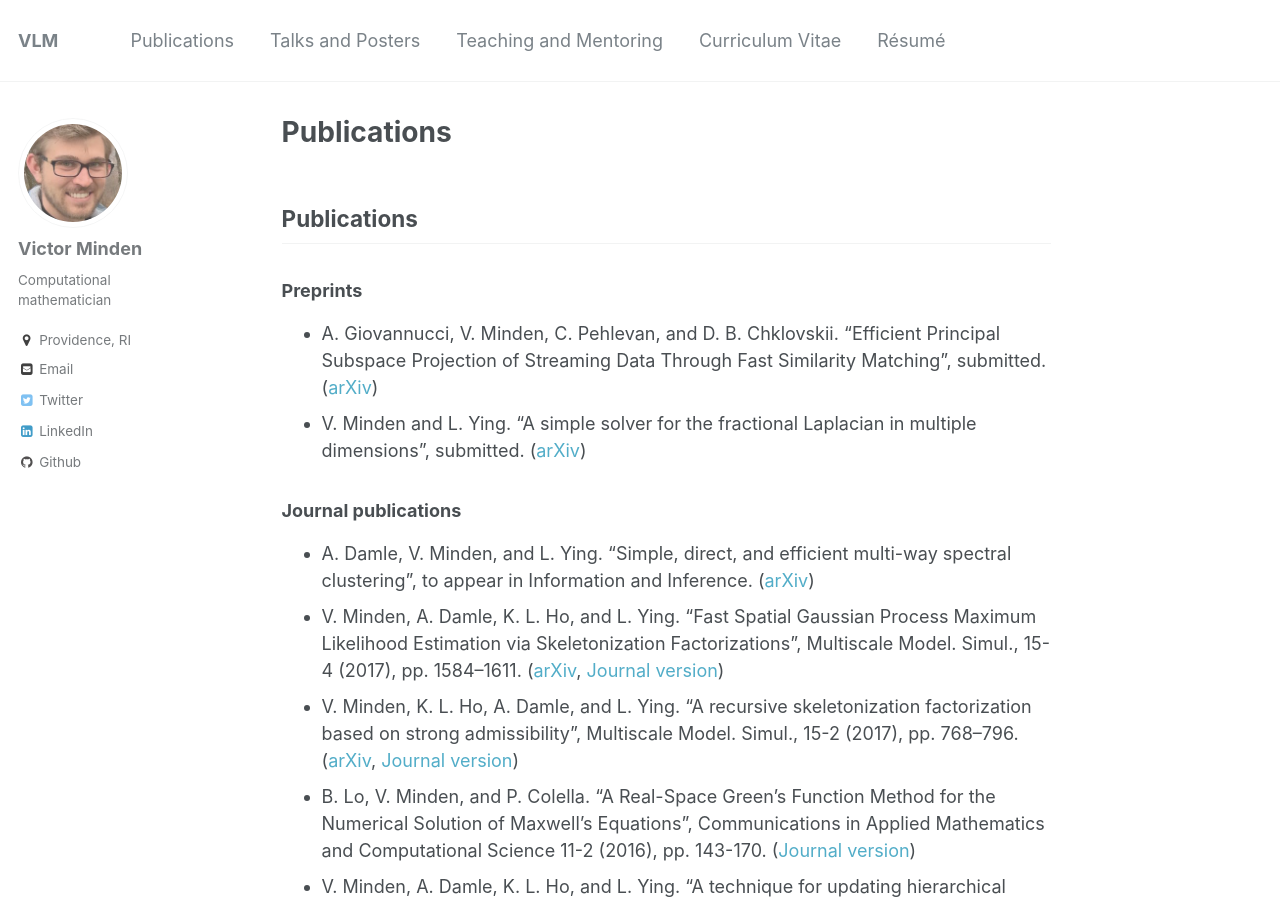
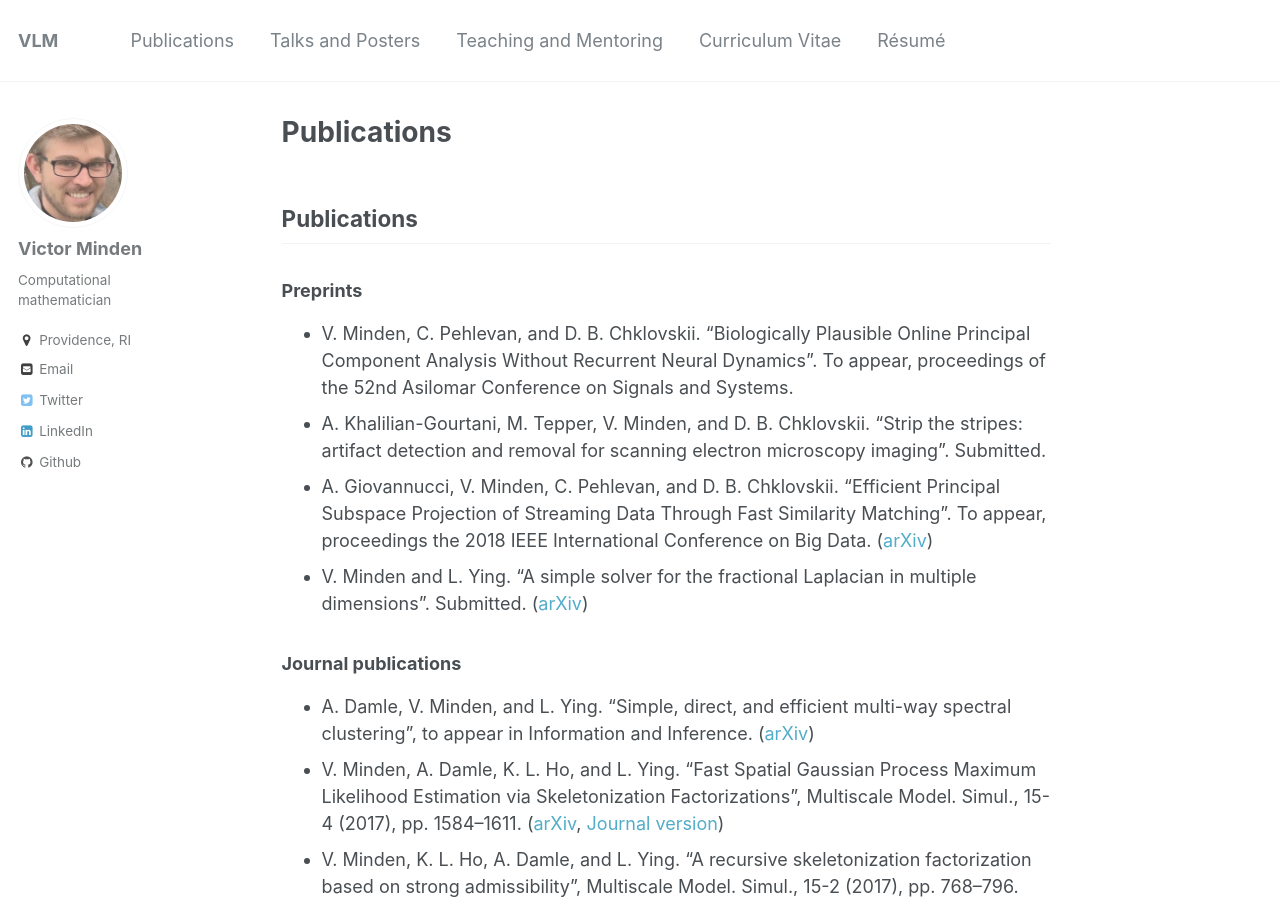
Before and after one commit to victorminden/victorminden.github.io, a Jekyll site: the page built from _pages/papers.md, in a window 1280 px wide and 900 px high. Built offline with Jekyll 4.4.1, drawn with Linux system fonts in a browser that asks for light colours.

Commit message:
added conference papers

```diff
--- a/_pages/papers.md
+++ b/_pages/papers.md
@@ -10,8 +10,10 @@ permalink: /papers.html
 ## Publications
 
 ### Preprints
-- A. Giovannucci, V. Minden, C. Pehlevan, and D. B. Chklovskii. "Efficient Principal Subspace Projection of Streaming Data Through Fast Similarity Matching", submitted. ([arXiv](http://arxiv.org/abs/1808.02083))
-- V. Minden and L. Ying.  "A simple solver for the fractional Laplacian in multiple dimensions", submitted. ([arXiv](https://arxiv.org/abs/1802.03770))
+- V. Minden, C. Pehlevan, and D. B. Chklovskii.  "Biologically Plausible Online Principal Component Analysis Without Recurrent Neural Dynamics".  To appear, proceedings of the 52nd Asilomar Conference on Signals and Systems.
+- A. Khalilian-Gourtani, M. Tepper, V. Minden, and D. B. Chklovskii.  "Strip the stripes: artifact detection and removal for scanning electron microscopy imaging".  Submitted.
+- A. Giovannucci, V. Minden, C. Pehlevan, and D. B. Chklovskii. "Efficient Principal Subspace Projection of Streaming Data Through Fast Similarity Matching". To appear, proceedings the 2018 IEEE International Conference on Big Data. ([arXiv](http://arxiv.org/abs/1808.02083))
+- V. Minden and L. Ying.  "A simple solver for the fractional Laplacian in multiple dimensions".  Submitted. ([arXiv](https://arxiv.org/abs/1802.03770))
 
 ### Journal publications
 - A. Damle, V. Minden, and L. Ying.  "Simple, direct, and efficient multi-way spectral clustering", to appear in Information and Inference. ([arXiv](https://arxiv.org/abs/1609.08251))
```
